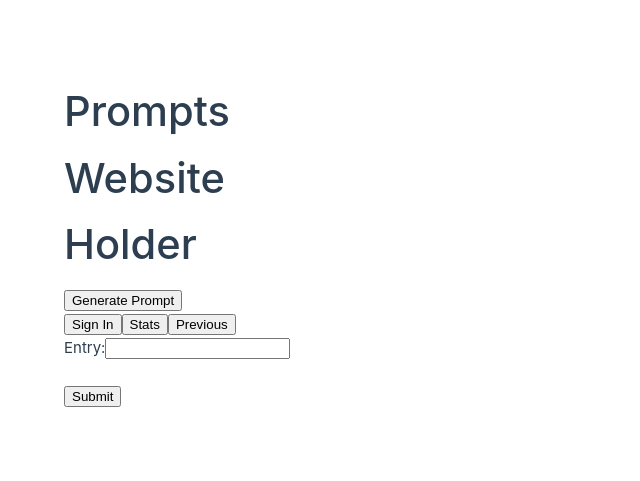
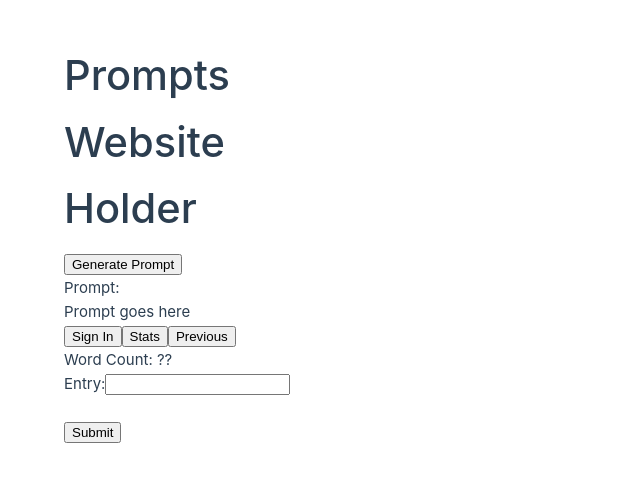
Before and after one commit to KaiYYH/prompts, a Vue app: page / in a window 1280 px wide. Shown: the part 155-636 px from the top of the page, without its empty margins (0-640 px from the left). Built offline with nearby package versions, Linux system fonts and the light colour scheme.

Commit message:
more skeleton

```diff
--- a/src/components/Homepage.vue
+++ b/src/components/Homepage.vue
@@ -17,6 +17,8 @@
       Generate Prompt
     </button>
 
+    <p>Prompt: </p><p>Prompt goes here</p>
+
     <div>
       <button>
         Sign In
@@ -28,6 +30,8 @@
         Previous
       </button>
     </div>
+
+    <p>Word Count: ??</p>
 
     <form action="/action_page.php">
       <label for="entry">Entry:</label>
```
